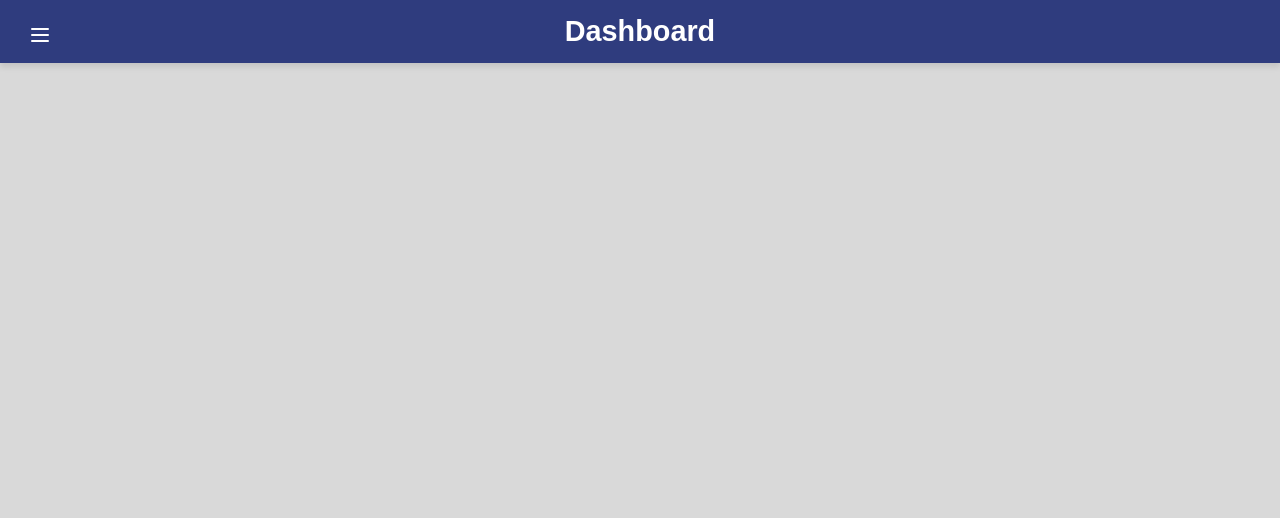
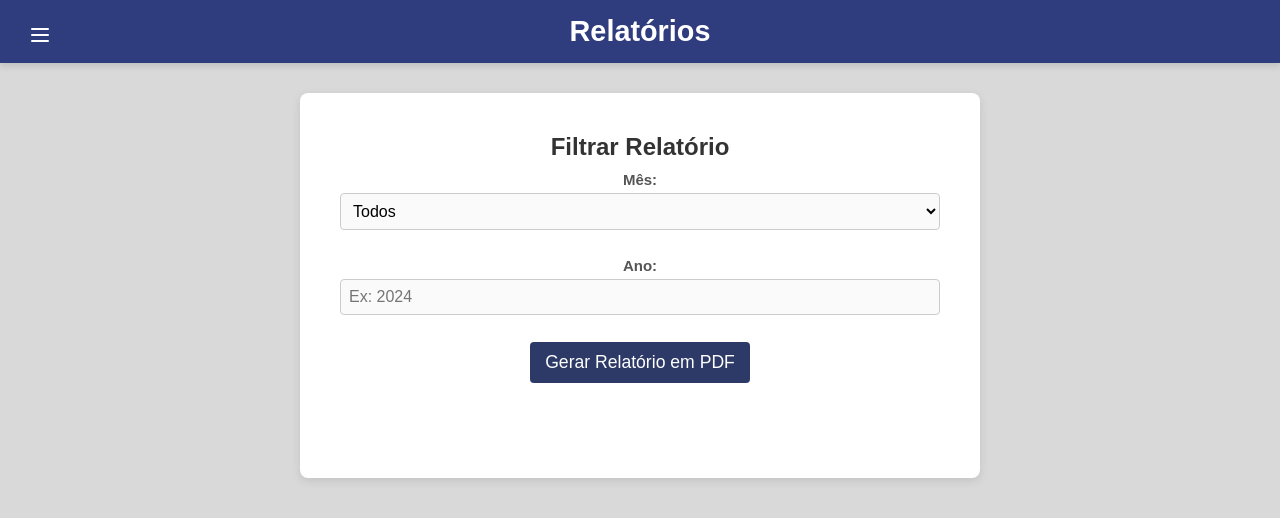
Before and after one commit to davi222-santos/analisefinanceira, a React (Create React App) app in the folder src/frontend/: page /relatorios in a window 1280 px wide. Before the commit this address had no page. Shown: the top 518 px of the page. Built offline with nearby package versions, Linux system fonts and the light colour scheme; no server answers.

Commit message:
feat: adicionar página de relatorios

```diff
--- a/src/frontend/package.json
+++ b/src/frontend/package.json
@@ -15,7 +15,6 @@
     "react-icons": "^5.4.0",
     "react-router-dom": "^7.1.5",
     "react-scripts": "5.0.1",
-    "recharts": "^2.15.1",
     "web-vitals": "^4.2.4"
   },
   "scripts": {
--- a/src/frontend/src/App.css
+++ b/src/frontend/src/App.css
@@ -14,5 +14,5 @@ button {
 }
 
 button:hover {
-  background-color: #21a1f1;
+  background-color: #3388cc;
 }
--- a/src/frontend/src/App.js
+++ b/src/frontend/src/App.js
@@ -9,6 +9,7 @@ import Dashboard from './pages/Dashboard/Dashboard';
 import Transacoes from './pages/Transacoes/Transacoes';
 import Graficos from './pages/Graficos/Graficos';
 import Insights from './pages/Insights/Insights';
+import Relatorios from './pages/Relatorios/Relatorios';
 import './App.css';
 
 function Layout() {
@@ -38,6 +39,7 @@ function App() {
                     <Route path="/transacoes" element={<Transacoes />} />
                     <Route path="/graficos" element={<Graficos />} />
                     <Route path="/insights" element={<Insights />} />
+                    <Route path="/relatorios" element={<Relatorios />} />
                 </Routes>
             </div>
         </Router>
--- a/src/frontend/src/components/Sidebar.js
+++ b/src/frontend/src/components/Sidebar.js
@@ -1,18 +1,24 @@
 import React, { useState } from 'react';
-import { Link, useLocation } from 'react-router-dom';
+import { Link, useLocation, useNavigate } from 'react-router-dom';
 import { Home, BarChart2, Settings, LogOut, Brain, ArrowLeftRight, X, Menu } from 'lucide-react';
 import './Sidebar.css';
 
 const Sidebar = () => {
-  const [sidebarVisible, setSidebarVisible] = useState(false); // A sidebar começa fechada
+  const [sidebarVisible, setSidebarVisible] = useState(false);
   const location = useLocation();
+  const navigate = useNavigate();
 
   const toggleSidebar = () => setSidebarVisible(prevState => !prevState);
 
   const handleLogout = () => {
-    localStorage.removeItem('authToken');
-    window.location.href = '/login'; // Redirecionando para login
+    const isConfirmed = window.confirm('Você tem certeza que deseja sair e voltar ao login?');
+    if (isConfirmed) {
+      localStorage.removeItem('authToken');
+      navigate('/login'); // Redireciona para a página de login
+    }
   };
+
+  const closeSidebar = () => setSidebarVisible(false);
 
   return (
     <>
@@ -28,9 +34,9 @@ const Sidebar = () => {
         <div className="sidebar-container">
           <div className="sidebar">
             <div className="profile-section">
-              <div className="profile-icon">EAM</div>
+              <div className="profile-icon">U</div>
               <div className="profile-info">
-                <div className="profile-name">Olá, EAM Engenharia</div>
+                <div className="profile-name">Olá, Usuário</div>
               </div>
             </div>
 
@@ -38,6 +44,7 @@ const Sidebar = () => {
               <Link
                 to="/Dashboard"
                 className={`nav-item ${location.pathname === '/Dashboard' ? 'active' : ''}`}
+                onClick={closeSidebar}
               >
                 <Home size={20} />
                 <span>Dashboard</span>
@@ -45,6 +52,7 @@ const Sidebar = () => {
               <Link
                 to="/transacoes"
                 className={`nav-item ${location.pathname === '/transacoes' ? 'active' : ''}`}
+                onClick={closeSidebar}
               >
                 <ArrowLeftRight size={20} />
                 <span>Transações</span>
@@ -52,6 +60,7 @@ const Sidebar = () => {
               <Link
                 to="/graficos"
                 className={`nav-item ${location.pathname === '/graficos' ? 'active' : ''}`}
+                onClick={closeSidebar}
               >
                 <BarChart2 size={20} />
                 <span>Gráficos</span>
@@ -59,20 +68,25 @@ const Sidebar = () => {
               <Link
                 to="/insights"
                 className={`nav-item ${location.pathname === '/insights' ? 'active' : ''}`}
+                onClick={closeSidebar}
               >
                 <Brain size={20} />
                 <span>Insights</span>
               </Link>
               <Link
-                to="/configuracoes"
-                className={`nav-item ${location.pathname === '/configuracoes' ? 'active' : ''}`}
+                to="/relatorios"
+                className={`nav-item ${location.pathname === '/relatorios' ? 'active' : ''}`}
+                onClick={closeSidebar}
               >
                 <Settings size={20} />
-                <span>Configurações</span>
+                <span>Relatórios</span>
               </Link>
               <div
                 className="nav-item"
-                onClick={handleLogout}
+                onClick={() => {
+                  handleLogout(); // Chama a função de logout
+                  closeSidebar();
+                }}
                 aria-label="Sair"
               >
                 <LogOut size={20} />
--- a/src/frontend/src/components/TopBar.js
+++ b/src/frontend/src/components/TopBar.js
@@ -7,6 +7,7 @@ const pageTitles = {
   '/transacoes': 'Transações',
   '/graficos': 'Gráficos',
   '/insights': 'Insights',
+  '/relatorios': 'Relatórios',
 };
 
 const Topbar = () => {
--- /dev/null
+++ b/src/frontend/src/pages/Relatorios/Relatorios.css
@@ -0,0 +1,51 @@
+/* Relatorios.css */
+
+/* Ajustando o tamanho do contêiner de filtros */
+.relatorios-container .filtros-container {
+  padding: 40px;  /* Diminuindo o padding */
+  background-color: white;
+  border-radius: 8px;
+  margin: 30px auto 10px auto; /* Diminuindo o margin e centralizando */
+  max-width: 600px; /* Definindo a largura máxima do contêiner */
+}
+
+/* Títulos */
+.relatorios-container h2 {
+  color: #333;
+  font-size: 1.5em;
+  margin-bottom: 10px;
+}
+
+/* Estilo para cada filtro */
+.relatorios-container .filtro-item {
+  margin-bottom: 15px;
+}
+
+.relatorios-container .filtro-item label {
+  display: block;
+  font-weight: bold;
+  margin-bottom: 5px;
+  color: #555;
+}
+
+.relatorios-container .filtro-item select,
+.relatorios-container .filtro-item input {
+  padding: 8px;
+  width: 100%;
+  border-radius: 4px;
+  border: 1px solid #ccc;
+  font-size: 1em;
+}
+
+.relatorios-container button {
+  padding: 10px 15px;
+  color: white;
+  border: none;
+  border-radius: 4px;
+  cursor: pointer;
+  font-size: 1.1em;
+}
+
+.relatorios-container button:hover {
+  background-color: #0056b3;
+}
--- /dev/null
+++ b/src/frontend/src/pages/Relatorios/Relatorios.js
@@ -0,0 +1,91 @@
+import React, { useState, useEffect } from 'react';
+import { getTransacoes } from '../../services/transacoesService';
+import { jsPDF } from "jspdf"
+import "./Relatorios.css"
+
+
+const formatarValor = (valor) => {
+  return new Intl.NumberFormat('pt-BR', { style: 'currency', currency: 'BRL' }).format(valor);
+};
+
+const formatarData = (data) => {
+  return new Date(data).toLocaleDateString('pt-BR');
+};
+
+const Relatorios = () => {
+  const userId = localStorage.getItem('userId');
+  const [transacoes, setTransacoes] = useState([]);
+  const [filtroMes, setFiltroMes] = useState('');
+  const [filtroAno, setFiltroAno] = useState('');
+
+  useEffect(() => {
+    getTransacoes(userId).then((data) => {
+      setTransacoes(data);
+    });
+  }, [userId]);
+
+  const filtrarTransacoes = () => {
+    return transacoes.filter((transacao) => {
+      const data = new Date(transacao.data);
+      return (
+        (filtroMes ? data.getMonth() + 1 === parseInt(filtroMes) : true) &&
+        (filtroAno ? data.getFullYear() === parseInt(filtroAno) : true)
+      );
+    });
+  };
+
+  const gerarRelatorioPDF = () => {
+    const doc = new jsPDF();
+    const transacoesFiltradas = filtrarTransacoes();
+
+    doc.text("Relatório de Transações", 10, 10);
+    doc.text(`Período: ${filtroMes ? `${filtroMes} de ${filtroAno}` : filtroAno ? `Ano de ${filtroAno}` : "Todos"}`, 10, 20);
+
+    let y = 30; // Início para listagem
+    transacoesFiltradas.forEach((transacao) => {
+      const tipoTransacao = transacao.tipo === 'entrada' ? 'Receita' : 'Despesa';  // Altera para 'entrada' ou 'saída'
+      doc.text(`${formatarData(transacao.data)} - ${transacao.descricao} - ${formatarValor(transacao.valor)} - ${tipoTransacao}`, 10, y);
+      y += 10;
+    });
+
+    doc.save("relatorio_transacoes.pdf");
+  };
+
+  return (
+    <div className="relatorios-container">
+      <div className="filtros-container">
+        <h2>Filtrar Relatório</h2>
+        <div className="filtro-item">
+          <label htmlFor="mes">Mês:</label>
+          <select
+            id="mes"
+            value={filtroMes}
+            onChange={(e) => setFiltroMes(e.target.value)}
+          >
+            <option value="">Todos</option>
+            {Array.from({ length: 12 }, (_, i) => (
+              <option key={i + 1} value={i + 1}>
+                {new Date(2023, i).toLocaleString('pt-BR', { month: 'long' })}
+              </option>
+            ))}
+          </select>
+        </div>
+        <div className="filtro-item">
+          <label htmlFor="ano">Ano:</label>
+          <input
+            id="ano"
+            type="number"
+            value={filtroAno}
+            onChange={(e) => setFiltroAno(e.target.value)}
+            placeholder="Ex: 2024"
+          />
+        </div>
+        {/* Botão para gerar o PDF */}
+        <button onClick={gerarRelatorioPDF}>Gerar Relatório em PDF</button>
+      </div>
+    </div>
+  );
+
+};
+
+export default Relatorios;
```
Also changed, not shown: src/frontend/src/components/PrivateRoute.js (deleted), 1 other file (tests, documents, lock files or other folders).
